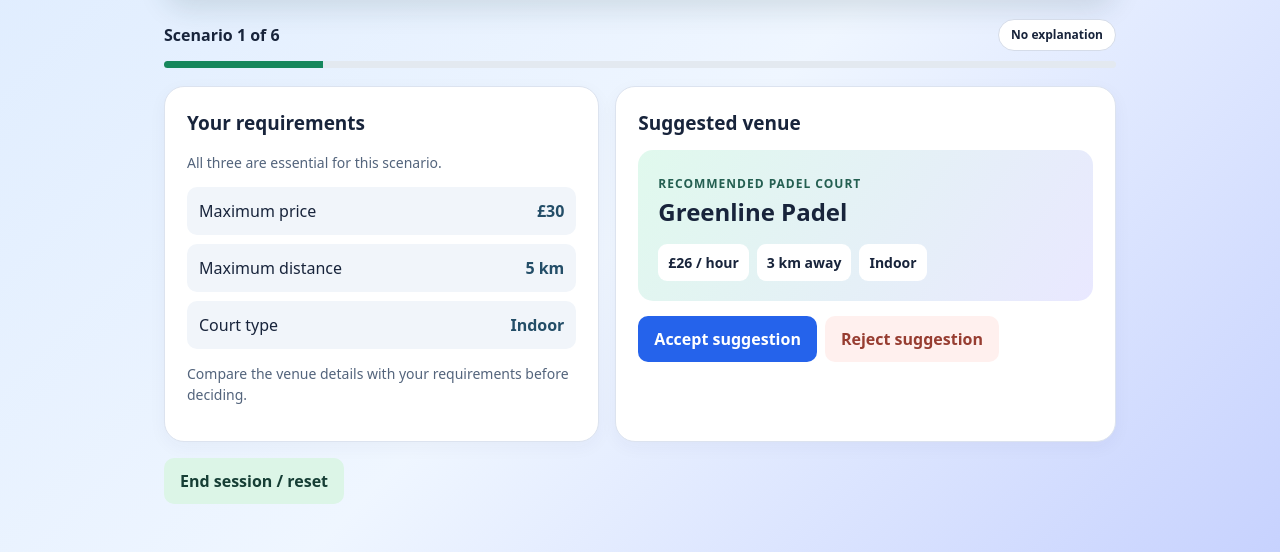
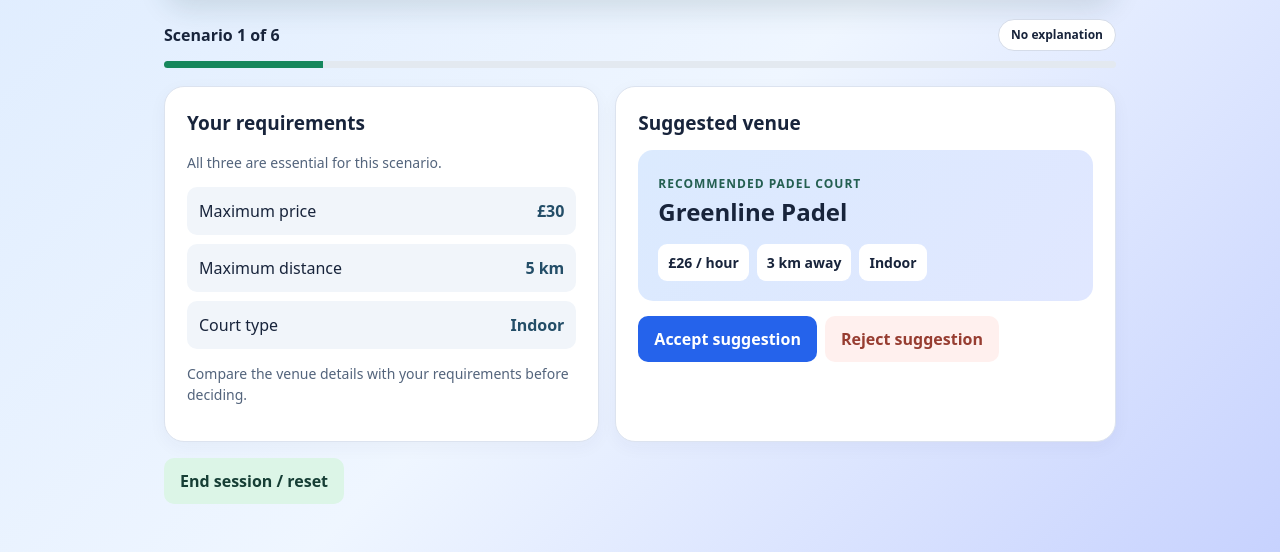
Before and after one commit to alpsozu/courtcheck, a plain HTML site: page index.html in a window 1280 px wide. Both pictures are taken after a click on the button "Start session". Shown: the part 323-875 px from the top of the page. Drawn offline with Linux system fonts and the light colour scheme.

Commit message:
Update index.html

```diff
--- a/index.html
+++ b/index.html
@@ -194,7 +194,7 @@ button:disabled {
 }
 
 .venue {
-    background: linear-gradient(125deg, #e0f9ed, #e9e8ff);
+    background: linear-gradient(125deg, #dbeafe, #e0e7ff);
     padding: 20px;
     border-radius: 15px;
     margin-bottom: 15px;
```
